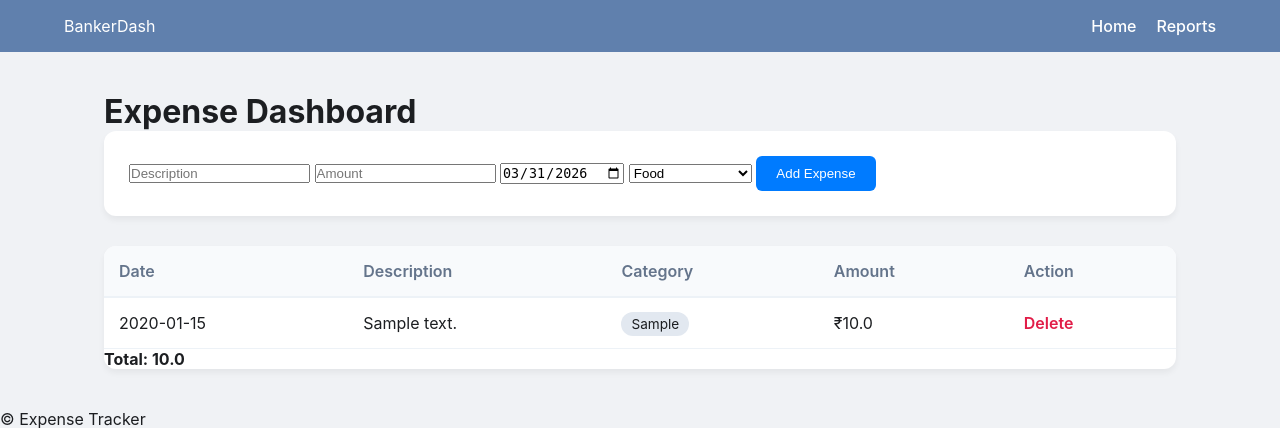
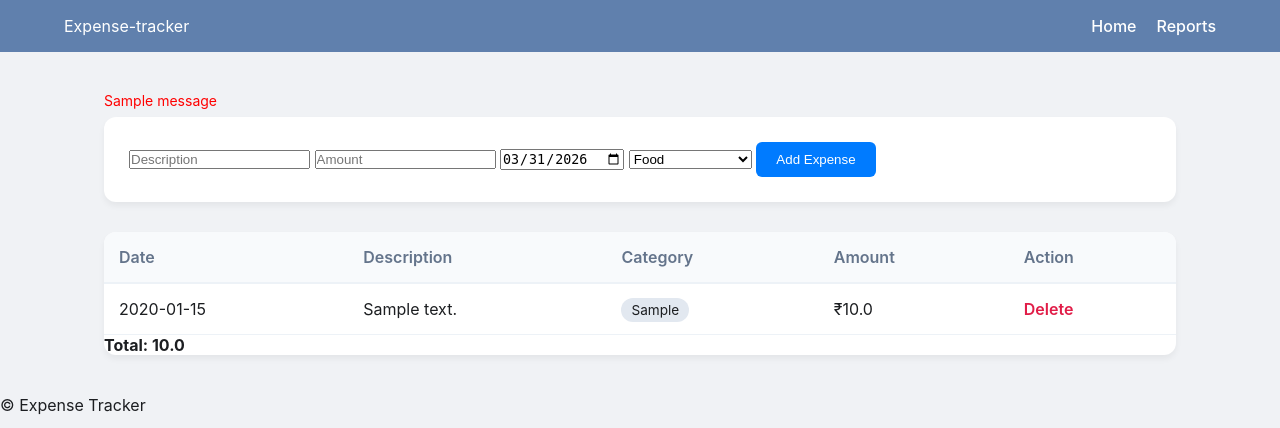
Before and after one commit to AkshitaSharma211/expense-tracker, a Flask app: page / in a window 1280 px wide. Shown: the top 428 px of the page. Run offline with Flask 3, Linux system fonts and the light colour scheme; tables that the repository leaves empty hold one stand-in row (values such as "Sample post"); one stand-in notice (Sample message) is shown.

Commit message:
fix: move flash messages above form, fix page title

```diff
--- a/app.py
+++ b/app.py
@@ -1,12 +1,14 @@
 from flask import Flask,render_template, request, redirect
 from flask_sqlalchemy import SQLAlchemy
 from datetime import date,datetime
+from flask import Flask, render_template, request, redirect, flash
 
 
 app = Flask(__name__)
 
 app.config['SQLALCHEMY_DATABASE_URI'] = 'sqlite:///expenses.db'
 app.config['SQLALCHEMY_TRACK_MODIFICATIONS']=False
+app.config['SECRET_KEY'] = 'your-secret-key'
 db=SQLAlchemy(app)
 
 class Expense(db.Model):
@@ -34,6 +36,19 @@ def add():
     amount=request.form["amount"]
     category=request.form["category"]
     expense_date = datetime.strptime(request.form["date"], "%Y-%m-%d").date()
+    if not desc:
+        flash("Add a Description about the expense")
+        return redirect("/")
+
+    try:
+        amount = float(amount)
+    except ValueError:
+         flash("Amount should be a valid numeric ")
+         return redirect("/")
+    if amount<=0:
+        flash("Amount should be positive")
+        return redirect("/")
+
     new_expense=Expense(description=desc, amount=amount, category=category, date=expense_date)
     db.session.add(new_expense)
     db.session.commit()
@@ -42,6 +57,8 @@ def add():
 @app.route("/delete/<int:id>")
 def delete(id):
     expense=Expense.query.get(id)
+    if expense==None:
+        return redirect("/")
     db.session.delete(expense)
     db.session.commit()
     return redirect("/")
--- a/static/style.css
+++ b/static/style.css
@@ -23,3 +23,9 @@ td { padding: 15px; border-bottom: 1px solid #edf2f7; }
 .btn-primary:hover { background: #0056b3; }
 .tag { background: #e2e8f0; padding: 4px 10px; border-radius: 20px; font-size: 0.85rem; }
 .delete-link { color: #e11d48; text-decoration: none; font-weight: 600; }
+
+.error {
+    color: red;
+    font-size: 14px;
+    margin-bottom: 8px;
+}
--- a/templates/base.html
+++ b/templates/base.html
@@ -3,12 +3,12 @@
 <head>
     <meta charset="UTF-8">
     <meta name="viewport" content="width=device-width, initial-scale=1.0">
-    <title>Hospital Banker's Dashboard</title>
+    <title>Expense-tracker Dashboard</title>
     <link rel="stylesheet" href="{{ url_for('static', filename='style.css') }}">
 </head>
 <body>
     <nav class="navbar">
-        <div class="logo">BankerDash</div>
+        <div class="logo">Expense-tracker</div>
         <ul>
             <li><a href="/">Home</a></li>
             <li><a href="/reports">Reports</a></li>
--- a/templates/index.html
+++ b/templates/index.html
@@ -1,9 +1,19 @@
 {% extends "base.html" %}
 
-{% block content %}
 <div class="dashboard-header">
     <h1>Expense Dashboard</h1>
 </div>
+
+{% block content %}
+
+{% with messages = get_flashed_messages() %}
+    {% if messages %}
+        {% for message in messages %}
+            <p class="error">{{ message }}</p>
+        {% endfor %}
+    {% endif %}
+{% endwith %}
+
 
 <section class="form-card">
     <form action="/add" method="POST">
@@ -52,4 +62,6 @@
         </strong>
     </div>
 </div>
+
+
 {% endblock %}
```
Also changed, not shown: instance/expenses.db.
